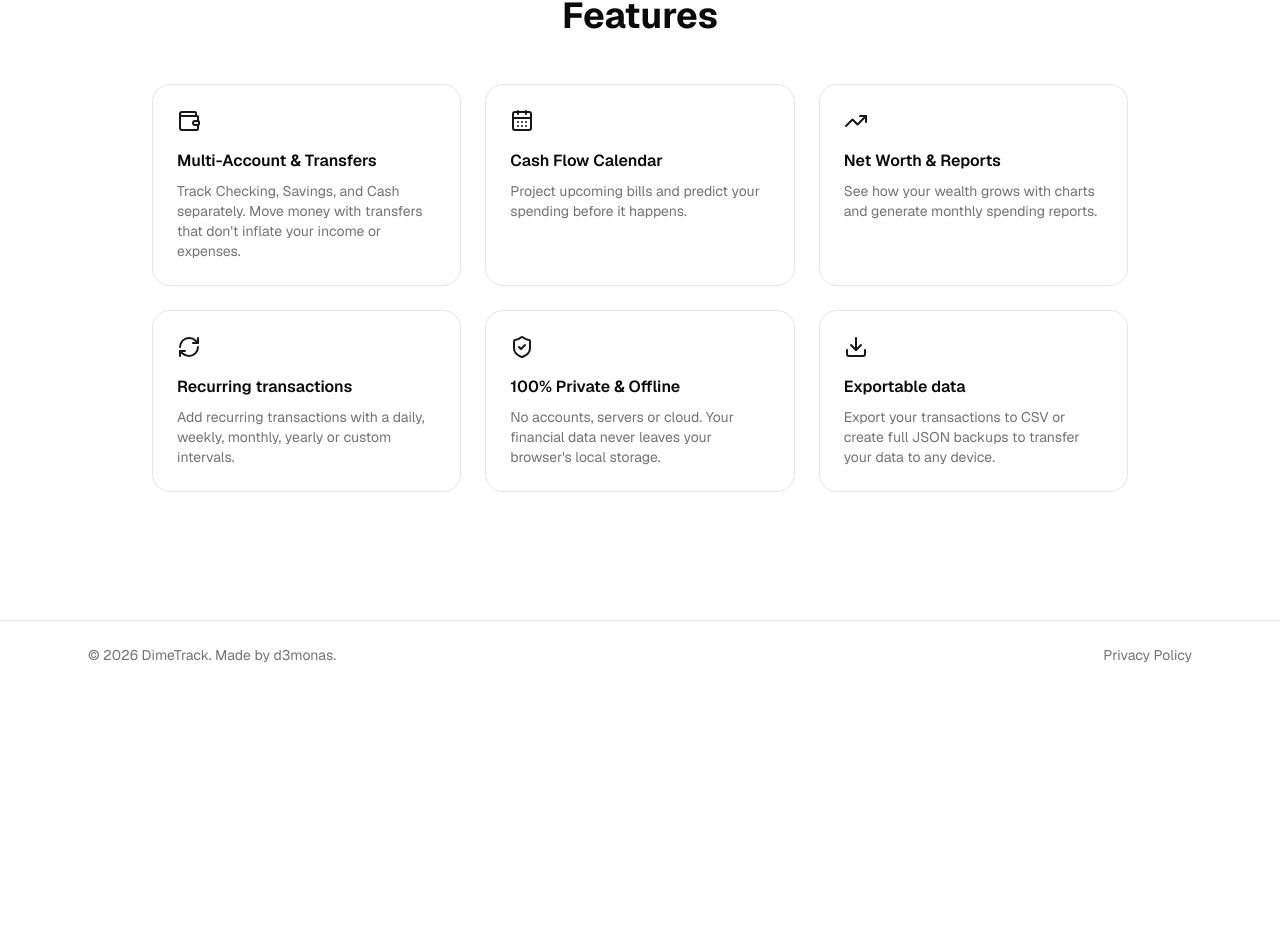
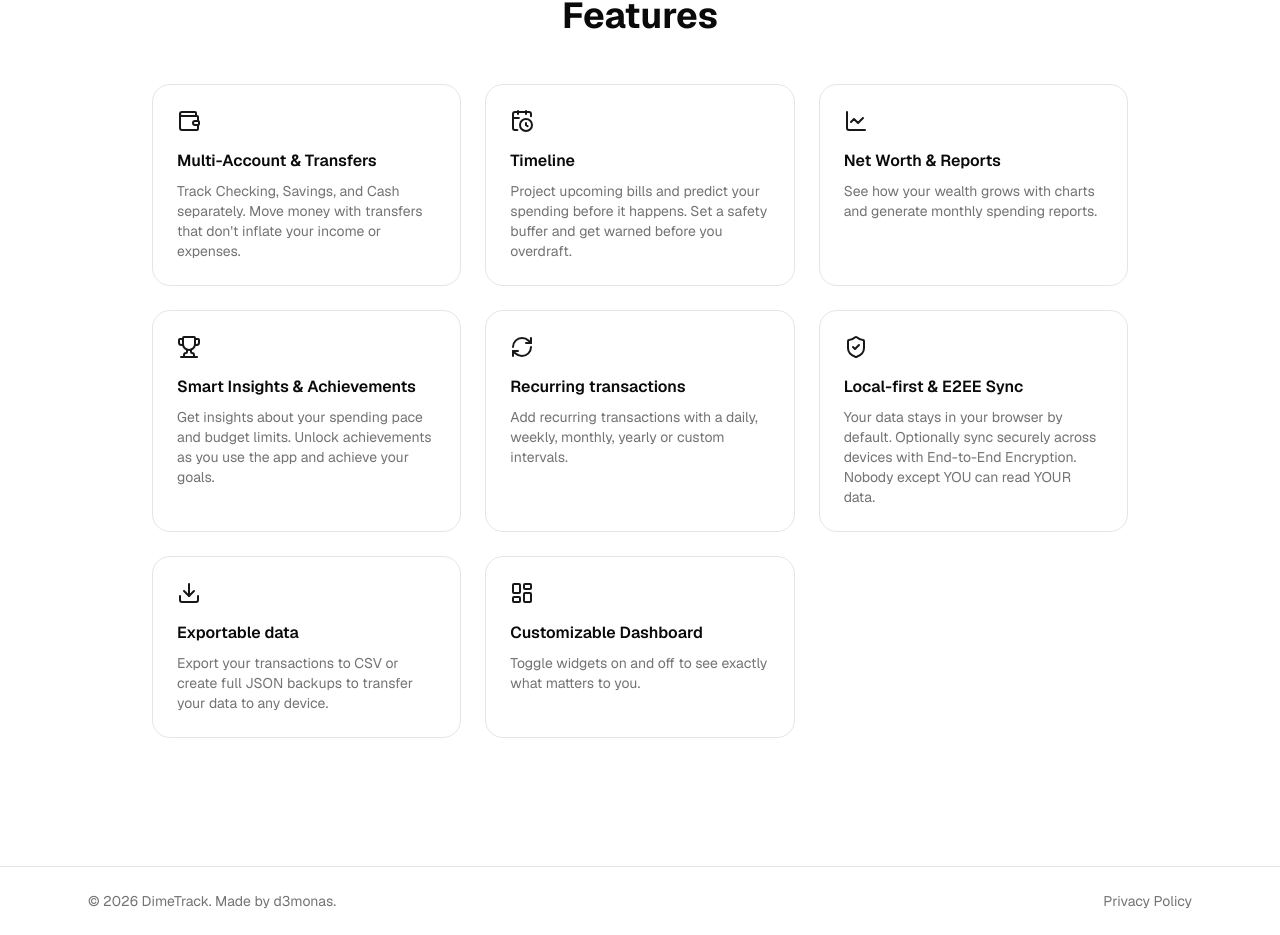
Before and after one commit to d3monas/DimeTrack, a Next.js app: page / in a window 1280 px wide. Shown: the part 3026-3961 px from the top of the page. Before the commit the page ends 3715 px from the top, so only its background shows below. Built offline with nearby package versions, Linux system fonts and the light colour scheme.

Commit message:
feat: update features tab in landing page

```diff
--- a/app/page.tsx
+++ b/app/page.tsx
@@ -3,7 +3,7 @@
 import Link from "next/link"
 import Image from "next/image"
 import { Button } from "@/components/ui/button"
-import { Wallet, RefreshCw, ShieldCheck, Download, CalendarDays, TrendingUp } from "lucide-react"
+import { Wallet, RefreshCw, ShieldCheck, Download, CalendarClock, LineChart, Trophy, LayoutDashboard } from "lucide-react"
 import { ThemeToggle } from "@/components/theme-provider"
 import { useState, useEffect } from "react"
 import { useTheme } from "next-themes"
@@ -15,14 +15,19 @@ const features = [
         description: "Track Checking, Savings, and Cash separately. Move money with transfers that don't inflate your income or expenses."
     },
     {
-        icon: CalendarDays,
-        title: "Cash Flow Calendar",
-        description: "Project upcoming bills and predict your spending before it happens."
+        icon: CalendarClock,
+        title: "Timeline",
+        description: "Project upcoming bills and predict your spending before it happens. Set a safety buffer and get warned before you overdraft."
     },
     {
-        icon: TrendingUp,
+        icon: LineChart,
         title: "Net Worth & Reports",
         description: "See how your wealth grows with charts and generate monthly spending reports."
+    },
+    {
+        icon: Trophy,
+        title: "Smart Insights & Achievements",
+        description: "Get insights about your spending pace and budget limits. Unlock achievements as you use the app and achieve your goals."
     },
     {
         icon: RefreshCw,
@@ -31,13 +36,18 @@ const features = [
     },
     {
         icon: ShieldCheck,
-        title: "100% Private & Offline",
-        description: "No accounts, servers or cloud. Your financial data never leaves your browser's local storage."
+        title: "Local-first & E2EE Sync",
+        description: "Your data stays in your browser by default. Optionally sync securely across devices with End-to-End Encryption. Nobody except YOU can read YOUR data."
     },
     {
         icon: Download,
         title: "Exportable data",
         description: "Export your transactions to CSV or create full JSON backups to transfer your data to any device."
+    },
+    {
+        icon: LayoutDashboard,
+        title: "Customizable Dashboard",
+        description: "Toggle widgets on and off to see exactly what matters to you."
     }
 ]
 
```
